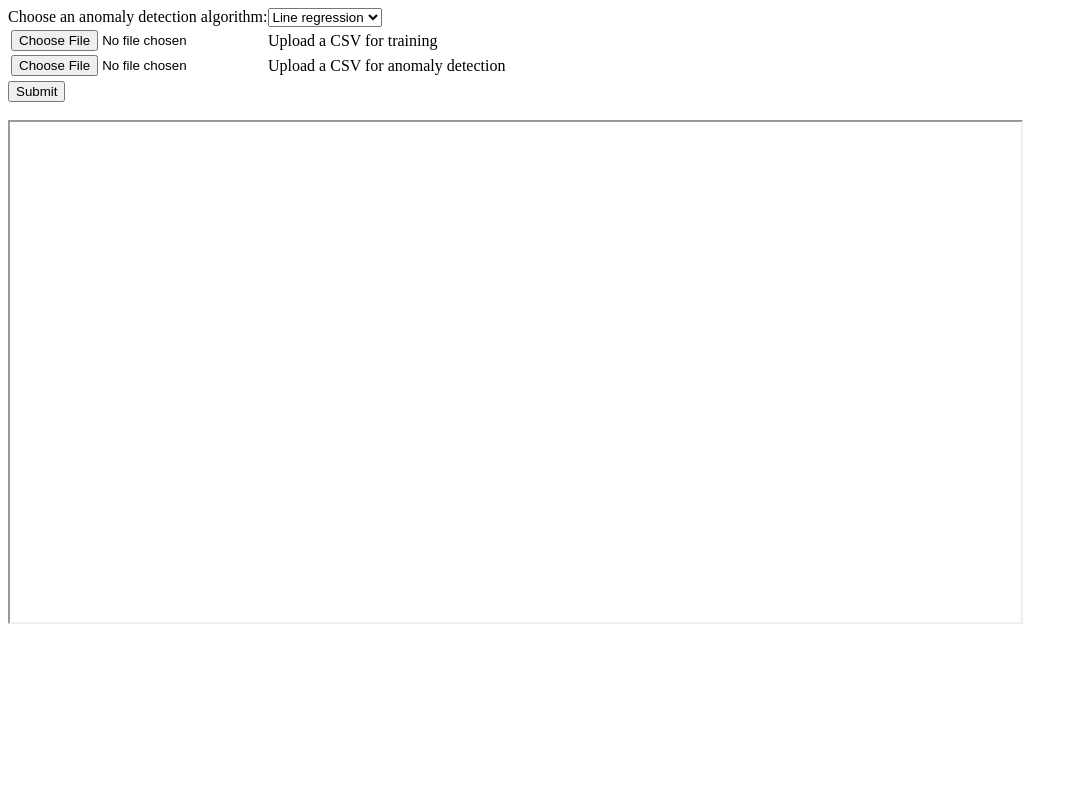
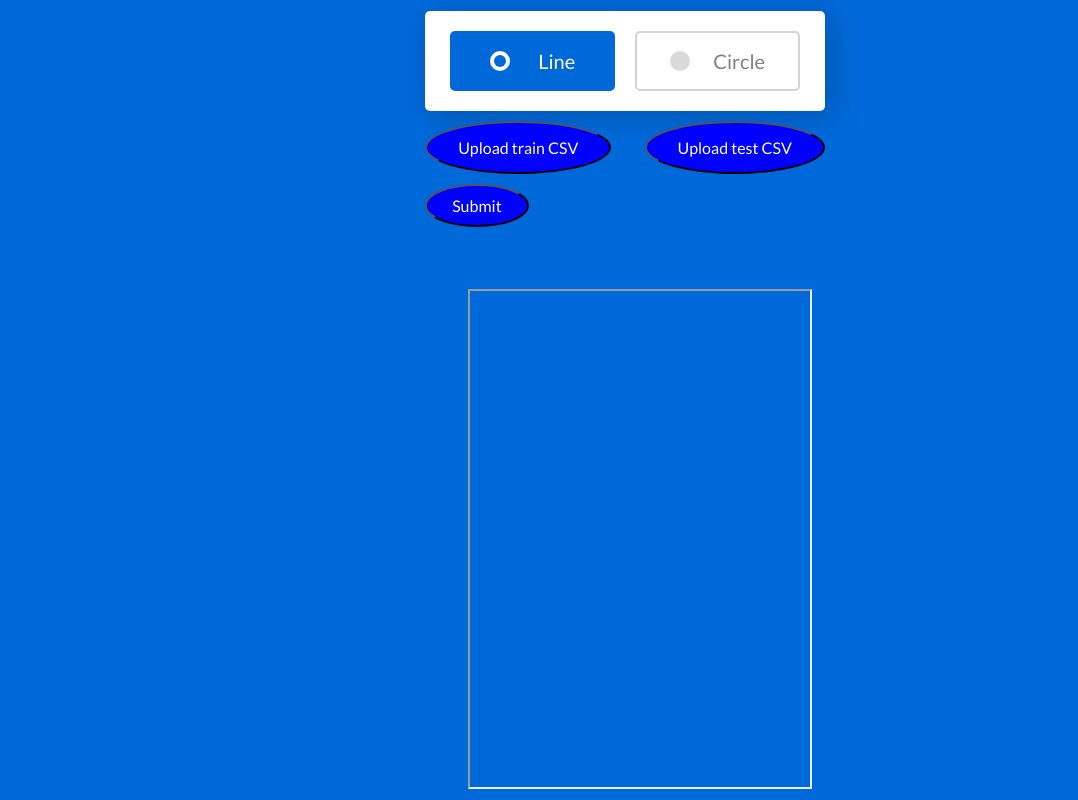
Before and after one commit to Matrucci/FlightInspectionWebApp, a plain HTML site: page View/index.html in a window 1280 px wide. Shown: the whole page, without its empty margins (0-1078 px from the left). Drawn offline with Linux system fonts and the light colour scheme.

Commit message:
added css

```diff
--- a/View/index.html
+++ b/View/index.html
@@ -3,34 +3,124 @@
 <head>
     <meta charset="UTF-8">
     <title>Anomaly Detector</title>
+    <link rel="stylesheet" href="style.css">
 </head>
 <body>
 <form action="/search" method="post" enctype="multipart/form-data" name="searchForm" target="result">
     <table>
-        <tr>
-            <td><input type="file" name="train_file"></td>
-            <td>Upload a CSV for training</td>
-        </tr>
 
-        <tr>
-            <td><input type="file" name="test_file"></td>
-            <td>Upload a CSV for anomaly detection</td>
-        </tr>
-        <tr>
-            <label for="algorithms">Choose an anomaly detection algorithm:</label>
+        <div class="wrapper">
+          <input type="radio" value="line" name="select" id="option-1" checked>
+          <input type="radio" value="circle" name="select" id="option-2">
+            <label for="option-1" class="option option-1">
+              <div class="dot"></div>
+               <span>Line</span>
+               </label>
+            <label for="option-2" class="option option-2">
+              <div class="dot"></div>
+               <span>Circle</span>
+            </label>
+        </div>
 
-            <select name="algorithms" id="algorithms">
-            <option value="line">Line regression</option>
-            <option value="circle">Circle</option>
-            </select>
-        </tr>
-        <br>
+        <div>
+          <button class="button" onclick="document.getElementById('train_file').click()">Upload train CSV</button>
+          <input type='file' name="train_file" id="train_file" style="display:none" accept=".csv">
+
+          <button class="button" onclick="document.getElementById('test_file').click()">Upload test CSV</button>
+          <input type='file' name="test_file" id="test_file" style="display:none" accept=".csv">
+        </div>
+
     </table>
-    <input type="submit">
+    <input type="submit" id="submit" class="submit">
+
 </form>
 
 
 <br>
 <iframe name="result" width="80%" height="500"></iframe>
+
+
+<script>
+    var x, i, j, l, ll, selElmnt, a, b, c;
+/* Look for any elements with the class "custom-select": */
+x = document.getElementsByClassName("custom-select");
+l = x.length;
+for (i = 0; i < l; i++) {
+  selElmnt = x[i].getElementsByTagName("select")[0];
+  ll = selElmnt.length;
+  /* For each element, create a new DIV that will act as the selected item: */
+  a = document.createElement("DIV");
+  a.setAttribute("class", "select-selected");
+  a.innerHTML = selElmnt.options[selElmnt.selectedIndex].innerHTML;
+  x[i].appendChild(a);
+  /* For each element, create a new DIV that will contain the option list: */
+  b = document.createElement("DIV");
+  b.setAttribute("class", "select-items select-hide");
+  for (j = 1; j < ll; j++) {
+    /* For each option in the original select element,
+    create a new DIV that will act as an option item: */
+    c = document.createElement("DIV");
+    c.innerHTML = selElmnt.options[j].innerHTML;
+    c.addEventListener("click", function(e) {
+        /* When an item is clicked, update the original select box,
+        and the selected item: */
+        var y, i, k, s, h, sl, yl;
+        s = this.parentNode.parentNode.getElementsByTagName("select")[0];
+        sl = s.length;
+        h = this.parentNode.previousSibling;
+        for (i = 0; i < sl; i++) {
+          if (s.options[i].innerHTML == this.innerHTML) {
+            s.selectedIndex = i;
+            h.innerHTML = this.innerHTML;
+            y = this.parentNode.getElementsByClassName("same-as-selected");
+            yl = y.length;
+            for (k = 0; k < yl; k++) {
+              y[k].removeAttribute("class");
+            }
+            this.setAttribute("class", "same-as-selected");
+            break;
+          }
+        }
+        h.click();
+    });
+    b.appendChild(c);
+  }
+  x[i].appendChild(b);
+  a.addEventListener("click", function(e) {
+    /* When the select box is clicked, close any other select boxes,
+    and open/close the current select box: */
+    e.stopPropagation();
+    closeAllSelect(this);
+    this.nextSibling.classList.toggle("select-hide");
+    this.classList.toggle("select-arrow-active");
+  });
+}
+
+function closeAllSelect(elmnt) {
+  /* A function that will close all select boxes in the document,
+  except the current select box: */
+  var x, y, i, xl, yl, arrNo = [];
+  x = document.getElementsByClassName("select-items");
+  y = document.getElementsByClassName("select-selected");
+  xl = x.length;
+  yl = y.length;
+  for (i = 0; i < yl; i++) {
+    if (elmnt == y[i]) {
+      arrNo.push(i)
+    } else {
+      y[i].classList.remove("select-arrow-active");
+    }
+  }
+  for (i = 0; i < xl; i++) {
+    if (arrNo.indexOf(i)) {
+      x[i].classList.add("select-hide");
+    }
+  }
+}
+
+/* If the user clicks anywhere outside the select box,
+then close all select boxes: */
+document.addEventListener("click", closeAllSelect);
+</script>
 </body>
 </html>
--- /dev/null
+++ b/View/style.css
@@ -0,0 +1,109 @@
+  @import url('https://fonts.googleapis.com/css?family=Lato:400,500,600,700&display=swap');
+*{
+  margin: 0;
+  padding: 0;
+  box-sizing: border-box;
+  font-family: 'Lato', sans-serif;
+}
+html,body{
+  display: grid;
+  height: 100%;
+  place-items: center;
+  background: #0069d9;
+  font-family: 'Lato', sans-serif;
+}
+.button {
+  background-color: blue;
+  border-color: black;
+  border-radius: 50%;
+  color: white;
+  padding: 15px 31px;
+  margin-right: 30px;
+  margin-top: 10px;
+  text-align: center;
+  text-decoration: none;
+  display: inline-block;
+  font-size: 16px;
+}
+.submit {
+  background-color: blue;
+  border-color: black;
+  border-radius: 50%;
+  color: white;
+  padding: 10px 25px;
+  margin-top: 10px;
+  text-align: center;
+  text-decoration: none;
+  display: inline-block;
+  font-size: 16px;
+}
+.wrapper{
+  display: inline-flex;
+  background: #fff;
+  height: 100px;
+  width: 400px;
+  align-items: center;
+  justify-content: space-evenly;
+  border-radius: 5px;
+  padding: 20px 15px;
+  box-shadow: 5px 5px 30px rgba(0,0,0,0.2);
+}
+.wrapper .option{
+  background: #fff;
+  height: 100%;
+  width: 100%;
+  display: flex;
+  align-items: center;
+  justify-content: space-evenly;
+  margin: 0 10px;
+  border-radius: 5px;
+  cursor: pointer;
+  padding: 0 10px;
+  border: 2px solid lightgrey;
+  transition: all 0.3s ease;
+}
+.wrapper .option .dot{
+  height: 20px;
+  width: 20px;
+  background: #d9d9d9;
+  border-radius: 50%;
+  position: relative;
+}
+.wrapper .option .dot::before{
+  position: absolute;
+  content: "";
+  top: 4px;
+  left: 4px;
+  width: 12px;
+  height: 12px;
+  background: #0069d9;
+  border-radius: 50%;
+  opacity: 0;
+  transform: scale(1.5);
+  transition: all 0.3s ease;
+}
+input[type="radio"]{
+  display: none;
+}
+#option-1:checked:checked ~ .option-1,
+#option-2:checked:checked ~ .option-2{
+  border-color: #0069d9;
+  background: #0069d9;
+}
+#option-1:checked:checked ~ .option-1 .dot,
+#option-2:checked:checked ~ .option-2 .dot{
+  background: #fff;
+}
+#option-1:checked:checked ~ .option-1 .dot::before,
+#option-2:checked:checked ~ .option-2 .dot::before{
+  opacity: 1;
+  transform: scale(1);
+}
+.wrapper .option span{
+  font-size: 20px;
+  color: #808080;
+}
+#option-1:checked:checked ~ .option-1 span,
+#option-2:checked:checked ~ .option-2 span{
+  color: #fff;
+}
```
Also changed, not shown: Model/expServer.js (+11 -3 lines), View/oldindex.html (added, +39 -0 lines).
